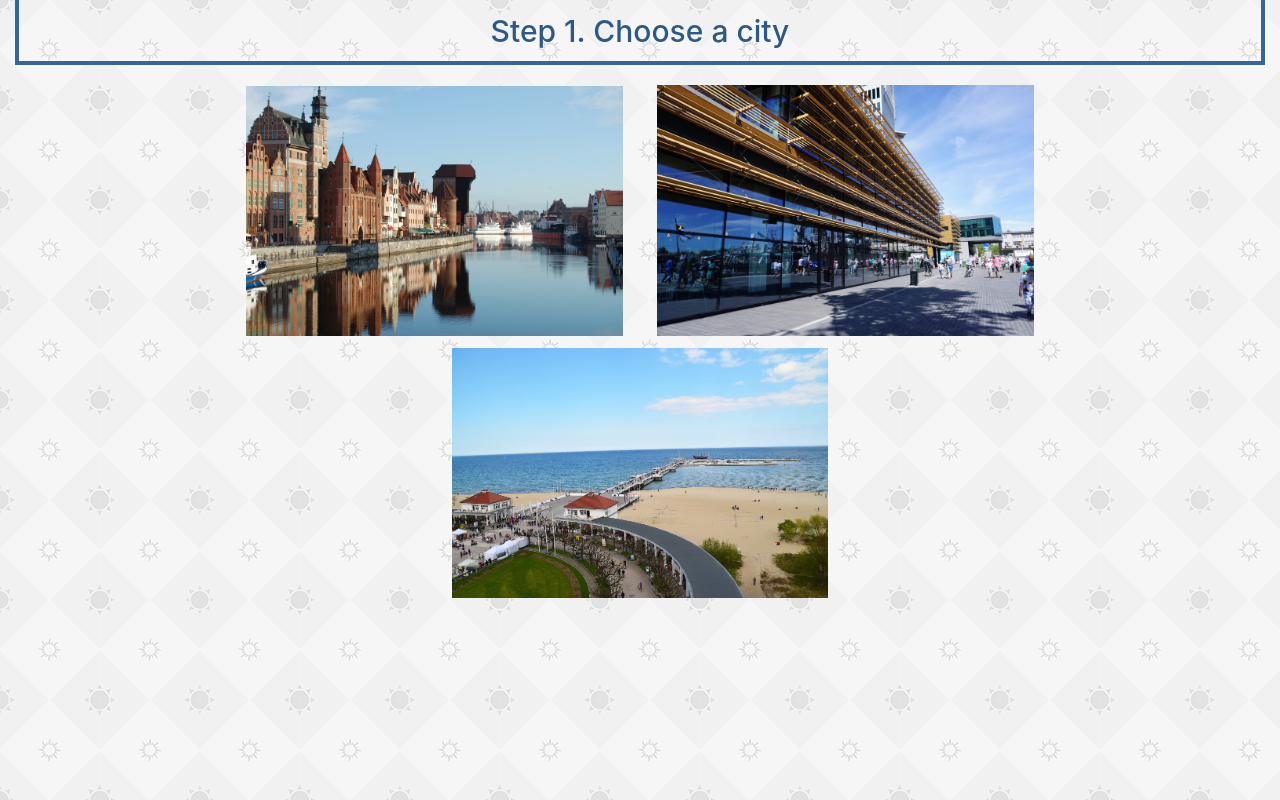
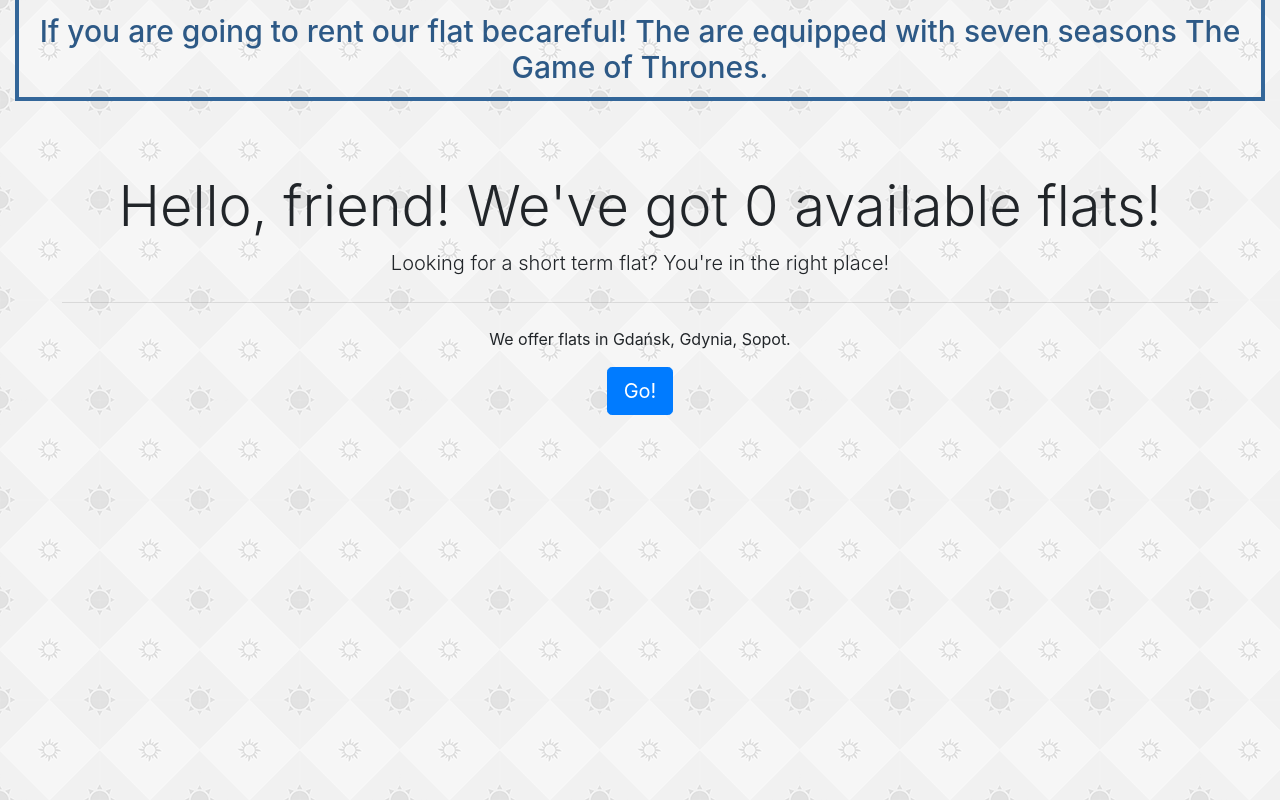
Before and after one commit to kubencjusz94/Flats-for-rent-, a Django app: page /rentals/ in a window 1280 px wide. Run offline with Django 3.2, Linux system fonts and the light colour scheme; data that the repository does not hold is empty; some libraries are stand-ins or nearby versions.

Commit message:
Full front without flat details

```diff
--- a/flats/settings.py
+++ b/flats/settings.py
@@ -37,6 +37,7 @@
     'django.contrib.sessions',
     'django.contrib.messages',
     'django.contrib.staticfiles',
+    'javascript_settings',
     'rentals.apps.RentalsConfig',
 ]
 
--- a/rentals/static/css/styles.css
+++ b/rentals/static/css/styles.css
@@ -53,6 +53,7 @@
 {
   display:inline-block;
   margin-top:1%;
+  cursor:pointer;
 }
 .overlay
 {
@@ -78,13 +79,17 @@
 }
 #form-cont
 {
+  display:none;
   margin:40%;
   margin-top:10%;
   width:20%;
-  display:none;
 }
 .input-group
 {
   margin-top:5%;
   margin-bottom:5%;
 }
+.jumbotron
+{
+  background: none;
+}
--- a/rentals/static/js/menu-script.js
+++ b/rentals/static/js/menu-script.js
@@ -1,11 +1,13 @@
-$(function(){
+$(document).ready(function(){
   $('.city-logo').on('click',function(){
     $('.city-logo').fadeOut();
-
-    var choosen_city=$(this).attr('id');
-
-    $('h1').text(choosen_city);
     $('#form-cont').css('display','inline-block');
+    var choosen_city_id=$(this).attr('id');
+    var choosen_city;
+    if(choosen_city_id=='gda-logo') choosen_city='Gdańsk';
+    if(choosen_city_id=='gdy-logo') choosen_city='Gdynia';
+    if(choosen_city_id=='sop-logo') choosen_city='Sopot';
+    $("#city option:contains('"+choosen_city+"')").attr('selected','selected');
     $('.datepicker').datepicker();
   });
 });
--- a/rentals/templates/index.html
+++ b/rentals/templates/index.html
@@ -2,55 +2,20 @@
 
 {% block content %}
 <header>
-  <h1>Step 1. Choose a city</h1>
+  <h1>If you are going to rent our flat becareful! The are equipped with seven seasons The Game of Thrones.</h1>
 </header>
 <article>
   <section>
     <div class="container-fluid">
-      <a href="#">
-        <div id="gda-logo" class="city-logo col-12 col-md-4">
-          <div class="overlay">
-            {% load static %}
-            <img src="{% static 'img/gdansk-menu-photo.jpg'%}" class="img-fluid" alt="Gdansk Old Town"/>
-            <a class="city-flats-info" href="#">Gdańsk. Wolnych mieszkań: {{available_flats_gda}}</a>
-          </div>
-        </div>
-      </a>
-      <a href="#">
-        <div id="gdy-logo" class="city-logo col-12 col-md-4">
-          <div class="overlay">
-            {% load static %}
-            <img src="{% static 'img/gdynia-menu-photo.jpg'%}" class="img-fluid" alt="Gdynia center"/>
-            <a class="city-flats-info" href="#">Gdynia. Wolnych mieszkań: {{available_flats_gdy}}</a>
-          </div>
-        </div>
-      </a>
-      <a href="#">
-        <div id="sop-logo" class="city-logo col-12 col-md-4">
-          <div class="overlay">
-            {% load static %}
-            <img src="{% static 'img/sopot-menu-photo.jpg'%}" class="img-fluid" alt="Sopot bird view"/>
-            <a class="city-flats-info" href="#">Sopot. Wolnych mieszkań: {{available_flats_sop}}</a>
-          </div>
-        </div>
-      </a>
-      <div id="form-cont" class="justify-content-md-center">
-        <form>
-          <div  class="input-group date" data-provide="datepicker">
-            <input name="first-day-date" type="text" class="form-control" placeholder="From...">
-            <div class="input-group-addon">
-                <span class="glyphicon-th"></span>
-            </div>
-          </div>
-          <div  class="input-group date" data-provide="datepicker">
-            <input name="last-day-date" type="text" class="form-control" placeholder="To...">
-            <div class="input-group-addon">
-                <span class="glyphicon-th"></span>
-            </div>
-          </div>
-          <button type="submit"  name="submit" class="btn btn-info">Search</button>
-        </form>
-    </div>
+      <div class="jumbotron">
+        <h2 class="display-4">Hello, friend! We've got {{ available_flats }} available flats!</h2>
+        <p class="lead">Looking for a short term flat? You're in the right place!</p>
+        <hr class="my-4">
+        <p>We offer flats in Gdańsk, Gdynia, Sopot.</p>
+        <p class="lead">
+          <a class="btn btn-primary btn-lg" href="{% url 'rental_form' %}" role="button">Go!  </a>
+        </p>
+      </div>
     </div>
   </section>
 </article>
--- a/rentals/urls.py
+++ b/rentals/urls.py
@@ -3,5 +3,6 @@
 
 urlpatterns = [
     path('', views.index, name='index'),
-    path('flats_list/',views.FlatsListView.as_view(), name='flats'),
+    path('rental_form/', views.rental_flats, name='rental_form'),
+    path('flats_list/', views.FlatsListView.as_view(), name='flats'),
 ]
--- a/rentals/views.py
+++ b/rentals/views.py
@@ -2,20 +2,31 @@
 from rentals.models import Cities, Flats
 from django.views import generic
 
+import datetime
+from django.shortcuts import get_object_or_404
+from django.http import HttpResponseRedirect
+from django.urls import reverse
+from rentals.forms import RentalForm
+
 def index(request):
-    available_flats_gda = Cities.objects.filter(nazwa='Gdańsk',flats__status__contains='d').count();
-    available_flats_gdy = Cities.objects.filter(nazwa='Gdynia',flats__status__contains='d').count();
-    available_flats_sop = Cities.objects.filter(nazwa='Sopot',flats__status__contains='d').count();
+    available_flats = Flats.objects.filter(status='d').count()
+    context = {
+        'available_flats': available_flats,
+    }
+    return render(request, 'index.html', context=context)
+
+def rental_flats(request):
+    available_flats_gda = Cities.objects.filter(nazwa='Gdańsk',flats__status__contains='d').count()
+    available_flats_gdy = Cities.objects.filter(nazwa='Gdynia',flats__status__contains='d').count()
+    available_flats_sop = Cities.objects.filter(nazwa='Sopot',flats__status__contains='d').count()
     context = {
         'available_flats_gda': available_flats_gda,
         'available_flats_gdy': available_flats_gdy,
         'available_flats_sop': available_flats_sop,
     }
-
-    return render(request, 'index.html', context=context)
+    return render(request, 'rentals/rental_form.html', context)
 
 class FlatsListView(generic.ListView):
     model = Flats
-
     def get_queryset(self):
         return Flats.objects.filter(miasto__nazwa__contains='Gdańsk');
```
Also changed, not shown: rentals/forms.py (added, +14 -0 lines), rentals/templates/rentals/rental_form.html (added, +59 -0 lines).
